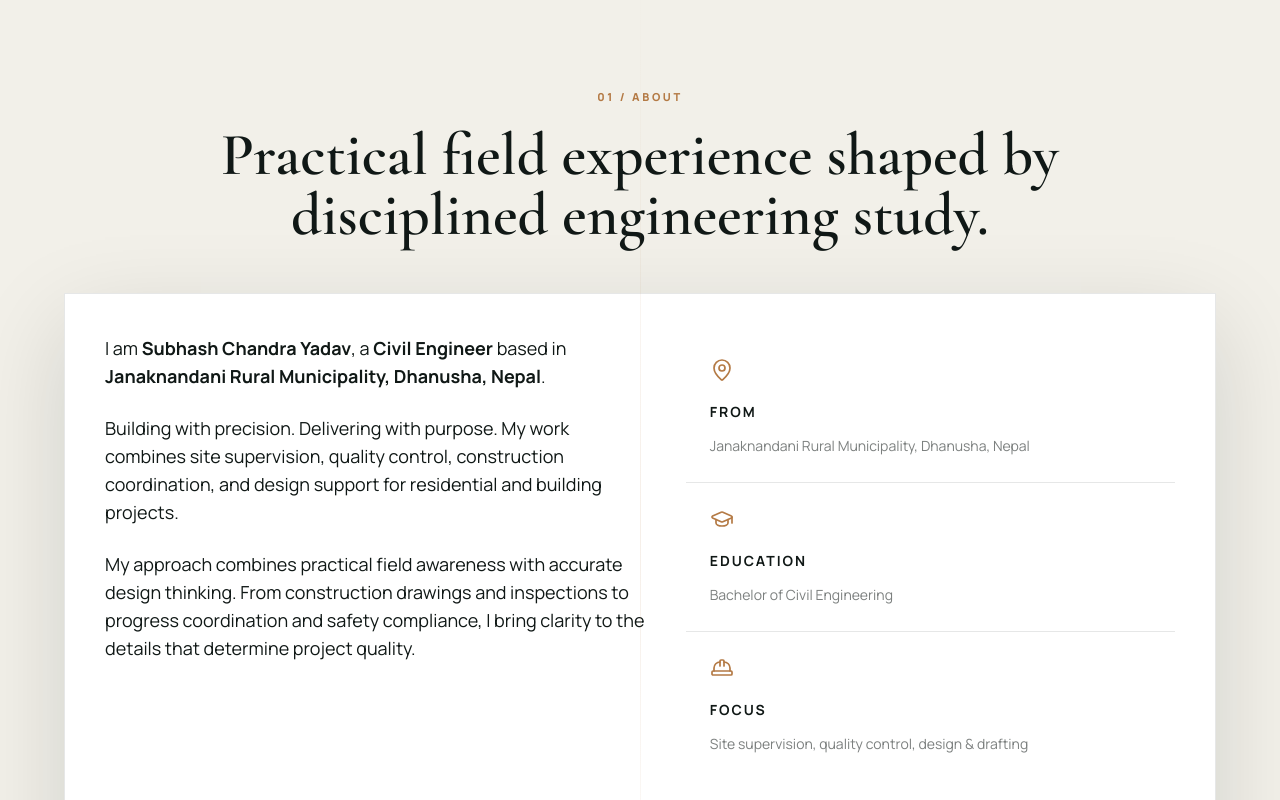
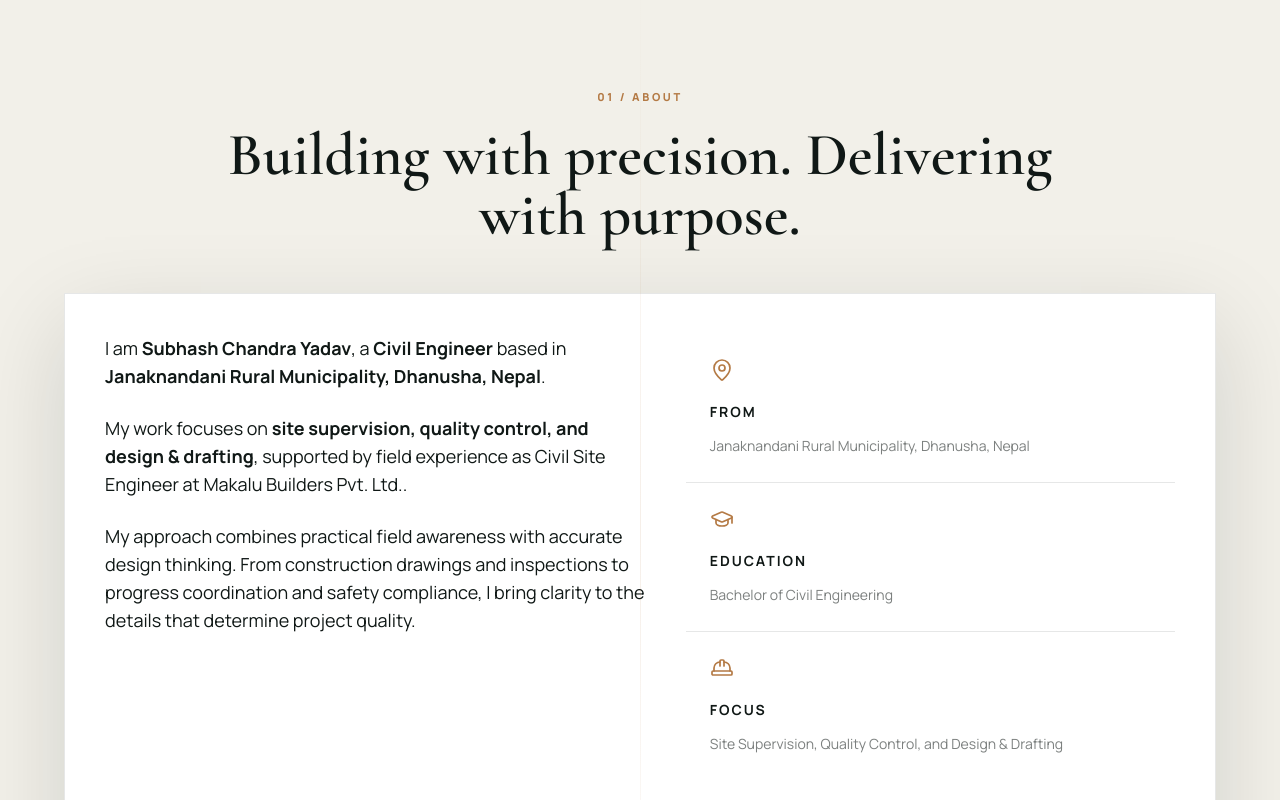
Before and after one commit to santoshparki/subashchandrayadav, a Next.js app: page / in a window 1280 px wide. Shown: the part 1140-1940 px from the top of the page. Built offline with nearby package versions, Linux system fonts and the light colour scheme; no server answers; the database is empty.

Commit message:
Make about section content dynamic

```diff
--- a/app/page.tsx
+++ b/app/page.tsx
@@ -1,5 +1,6 @@
 import Image from "next/image";
 import { ArrowDown, ArrowUpRight, Award, Building2, CheckCircle2, ClipboardCheck, DraftingCompass, Download, GraduationCap, HardHat, Mail, MapPin, Phone, Ruler, Sparkles } from "lucide-react";
+import type { LucideIcon } from "lucide-react";
 import { getPortfolioContent } from "@/lib/content";
 import { SiteHeader } from "@/components/site-header";
 import { SectionTitle } from "@/components/section-title";
@@ -11,7 +12,13 @@ export const dynamic = "force-dynamic";
 
 const serviceIcons = { HardHat, ClipboardCheck, DraftingCompass, Building2 };
 
-function AboutHighlight({ icon: Icon, title, copy }: { icon: typeof MapPin; title: string; copy: string }) {
+function joinList(items: string[]) {
+  if (items.length <= 1) return items[0] || "";
+  if (items.length === 2) return `${items[0]} and ${items[1]}`;
+  return `${items.slice(0, -1).join(", ")}, and ${items[items.length - 1]}`;
+}
+
+function AboutHighlight({ icon: Icon, title, copy }: { icon: LucideIcon; title: string; copy: string }) {
   return <div className="bg-white p-5 sm:p-6"><Icon size={24} strokeWidth={1.7} className="text-copper" /><h3 className="mt-5 text-sm font-bold uppercase tracking-[.14em] text-ink">{title}</h3><p className="mt-3 text-sm leading-6 text-ink/55">{copy}</p></div>;
 }
 
@@ -19,6 +26,10 @@ export default async function Home() {
   const { profile, stats, skills, services, projects, timeline, certifications, achievements, socialLinks } = await getPortfolioContent();
   const experience = timeline.filter((item) => item.type === "experience");
   const education = timeline.filter((item) => item.type === "education");
+  const aboutHeading = profile.tagline || profile.heroHeading;
+  const focusSummary = joinList(services.map((service) => service.title)) || profile.title;
+  const educationSummary = education[0]?.title || "Engineering education";
+  const currentExperience = experience[0];
 
   return <main className="overflow-hidden">
     <ScrollProgress />
@@ -57,18 +68,18 @@ export default async function Home() {
     <section id="about" className="section-pad relative bg-concrete">
       <div className="section-rule" />
       <div className="container-shell">
-        <div className="mx-auto max-w-4xl text-center"><p className="eyebrow">01 / About</p><h2 className="mt-5 font-display text-5xl font-semibold leading-[.98] tracking-normal sm:text-6xl">Practical field experience shaped by disciplined engineering study.</h2></div>
+        <div className="mx-auto max-w-4xl text-center"><p className="eyebrow">01 / About</p><h2 className="mt-5 font-display text-5xl font-semibold leading-[.98] tracking-normal sm:text-6xl">{aboutHeading}</h2></div>
         <div className="mx-auto mt-12 max-w-6xl border border-ink/10 bg-white p-6 shadow-premium sm:p-8 lg:p-10">
           <div className="grid gap-10 lg:grid-cols-[1.05fr_.95fr] lg:items-start">
             <div className="space-y-6 text-base leading-8 text-ink/62 sm:text-lg">
               <p>I am <strong className="text-ink">{profile.name}</strong>, a <strong className="text-ink">{profile.title}</strong> based in <strong className="text-ink">{profile.location}</strong>.</p>
-              <p>{profile.tagline} My work combines site supervision, quality control, construction coordination, and design support for residential and building projects.</p>
+              <p>My work focuses on <strong className="text-ink">{focusSummary.toLowerCase()}</strong>{currentExperience ? `, supported by field experience as ${currentExperience.title} at ${currentExperience.organization}.` : "."}</p>
               <p>{profile.aboutText}</p>
             </div>
             <div className="grid gap-px bg-ink/10 sm:grid-cols-3 lg:grid-cols-1">
               <AboutHighlight icon={MapPin} title="From" copy={profile.location} />
-              <AboutHighlight icon={GraduationCap} title="Education" copy="Bachelor of Civil Engineering" />
-              <AboutHighlight icon={HardHat} title="Focus" copy="Site supervision, quality control, design & drafting" />
+              <AboutHighlight icon={GraduationCap} title="Education" copy={educationSummary} />
+              <AboutHighlight icon={HardHat} title="Focus" copy={focusSummary} />
             </div>
           </div>
           <div className="mt-10 grid grid-cols-2 gap-px bg-ink/10 sm:grid-cols-4">
```
